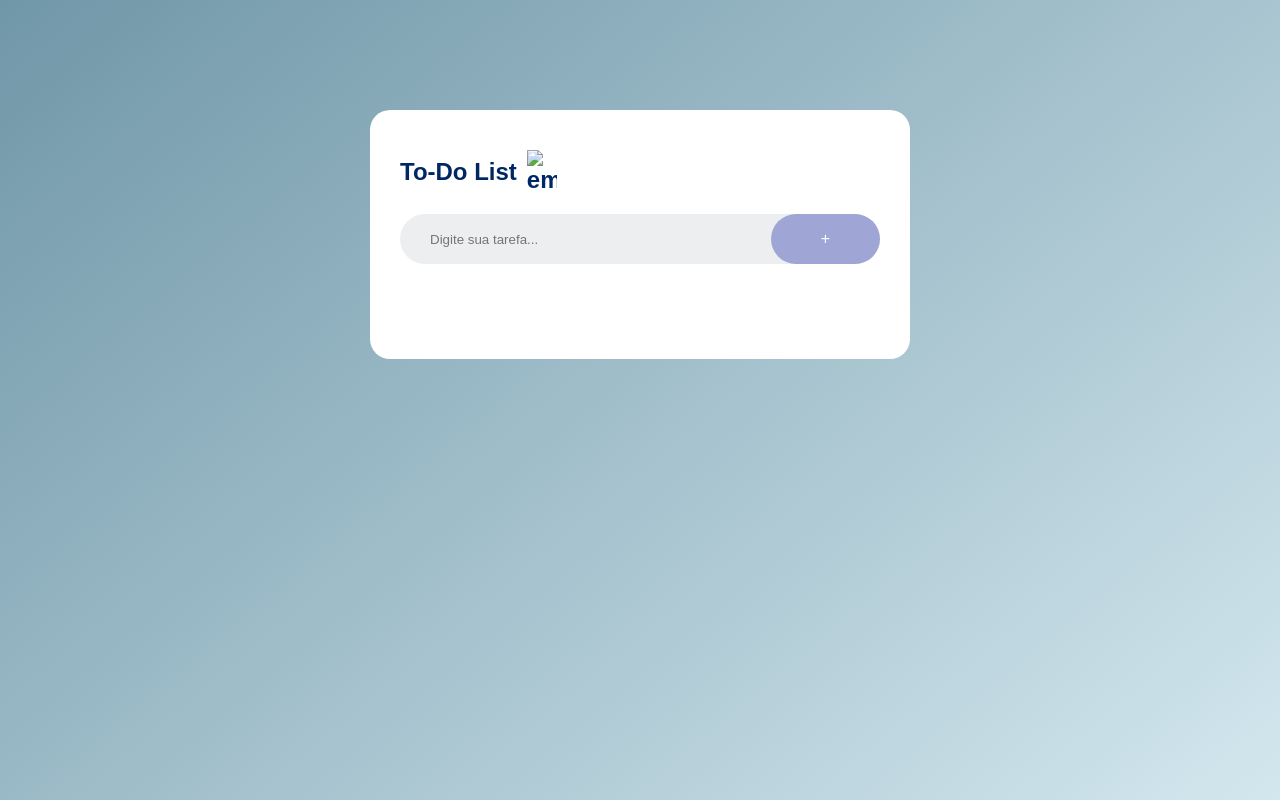
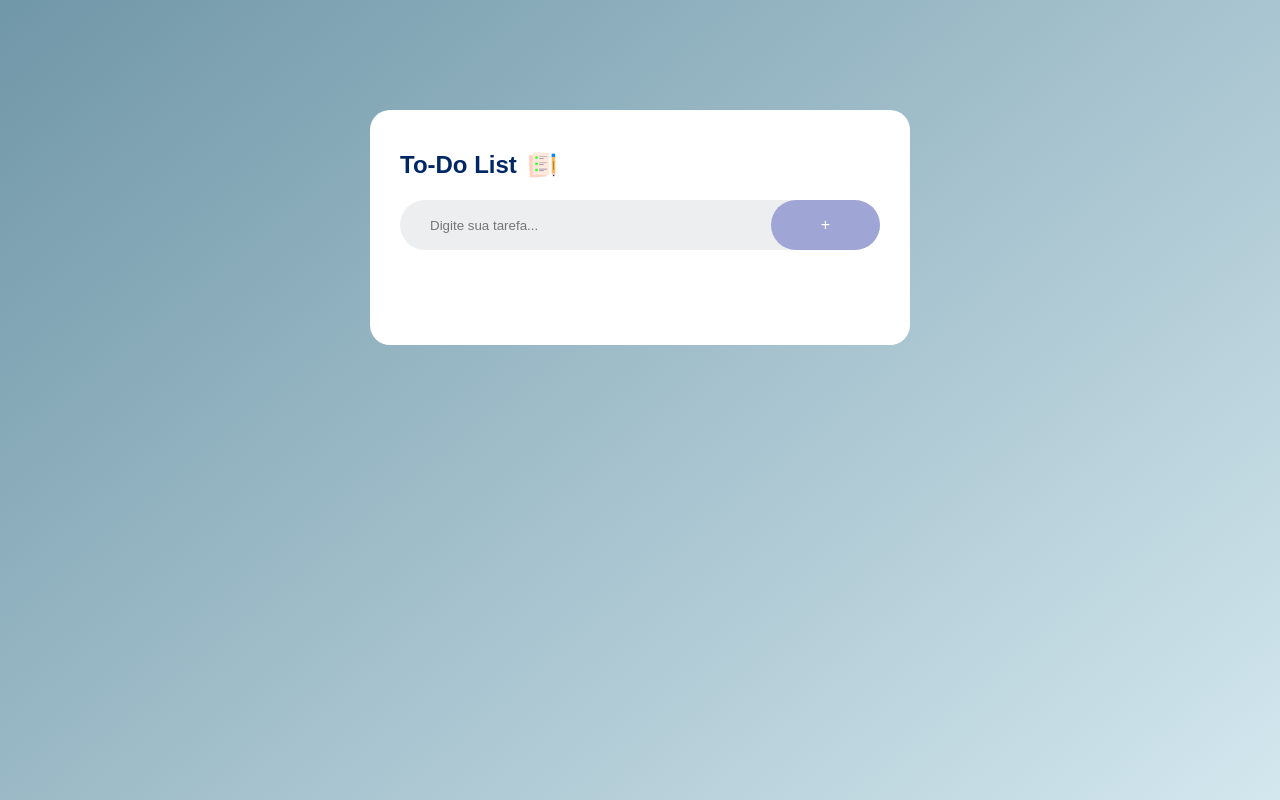
Before and after one commit to iamleticianeves/to-do-list, a plain HTML site: page index.html in a window 1280 px wide. Drawn offline with Linux system fonts and the light colour scheme; the site is published under a folder, as on GitHub Pages, so addresses that start at the root find nothing.

Commit message:
fixing the icon

```diff
--- a/index.html
+++ b/index.html
@@ -11,7 +11,7 @@
 <body>
     <div class="container">
     <div class="todo-app">
-        <h2>To-Do List <img src="/images/icon.png" alt="emoji"></h2>
+        <h2>To-Do List <img src="images/icon.png" alt="emoji"></h2>
         <div class="row">
         <input type="text" id="input-box" placeholder="Digite sua tarefa...">
         <button onclick="addTarefa()">+</button>
```
